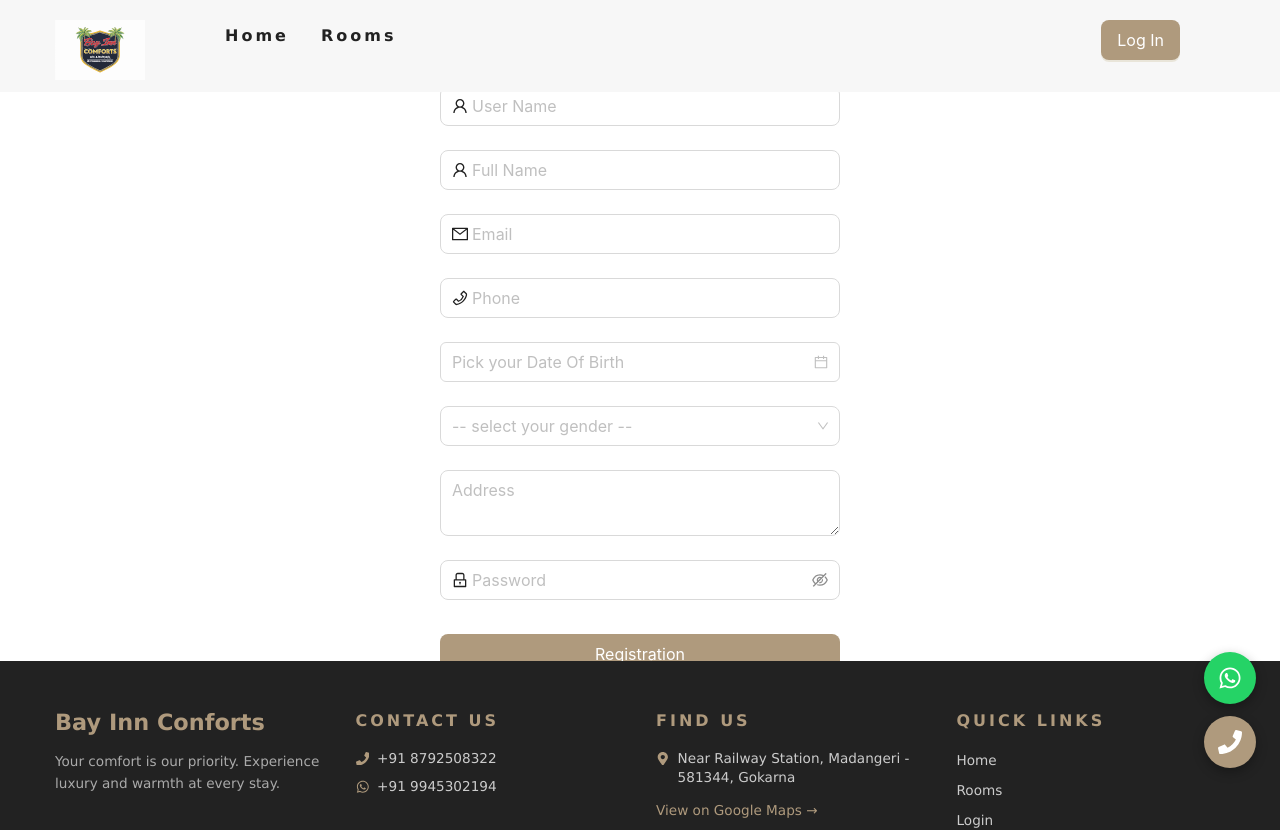
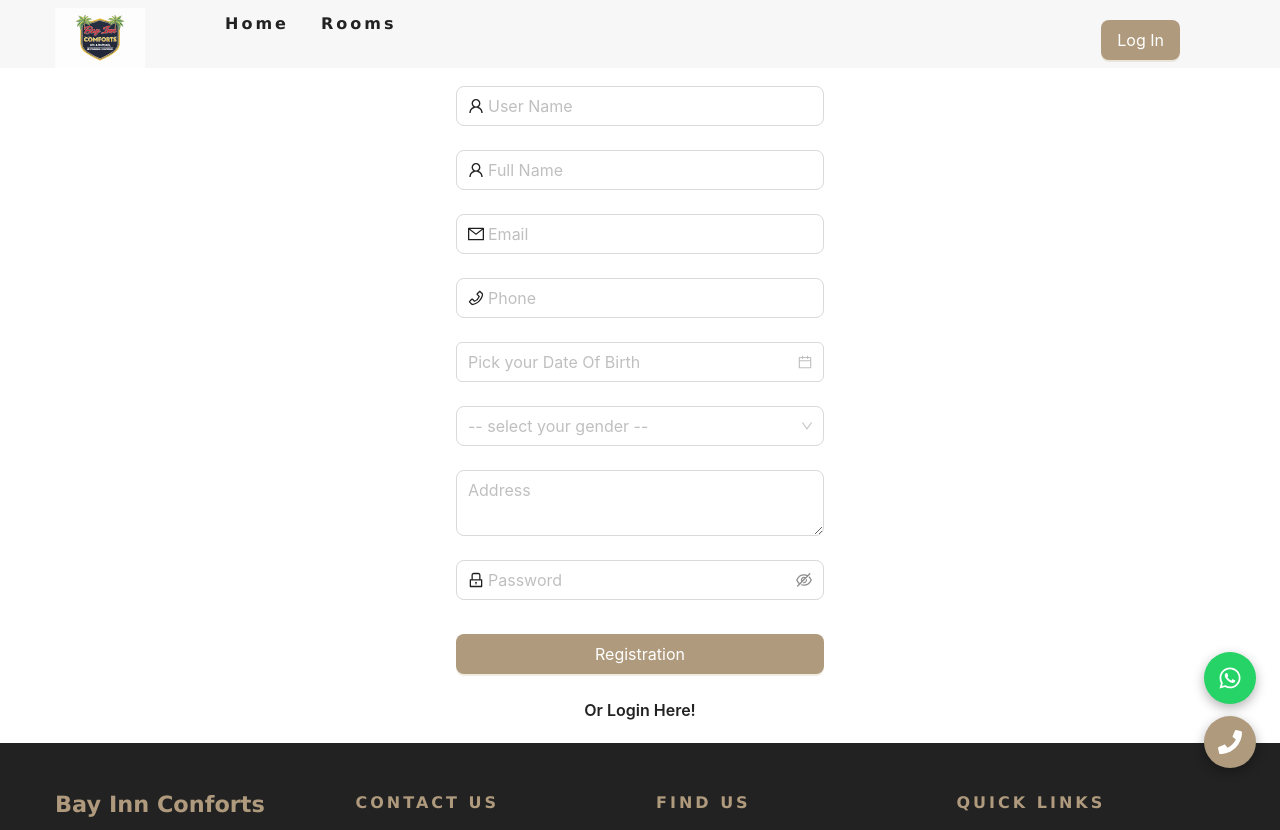
Before and after one commit to hshobhith/Bay-inn-frontend, a Next.js app: page /auth/registration in a window 1280 px wide. Shown: the top 830 px of the page. Built offline with nearby package versions, Linux system fonts and the light colour scheme.

Commit message:
fixed  header  issue

```diff
--- a/pages/auth/registration.js
+++ b/pages/auth/registration.js
@@ -63,7 +63,13 @@ function Registration() {
   return (
     <PublicRoute>
       <MainLayout title='Bay  Inn  Conforts ― Registration'>
-        <div style={{ width: '400px', height: 'calc(100vh - 205px)', margin: '0 auto' }}>
+        <div style={{
+          width: '100%',
+          maxWidth: '400px',
+          minHeight: 'calc(100vh - 205px)',
+          margin: '0 auto',
+          padding: '0 16px'
+        }}>
           <Form
             form={form}
             className='login-form'
--- a/styles/global.css
+++ b/styles/global.css
@@ -114,7 +114,6 @@ h6 {
   top: 0;
   left: 0;
   width: 100%;
-  padding: 0.75rem 2rem;
   background: var(--offWhite);
   z-index: 1;
 }
```
